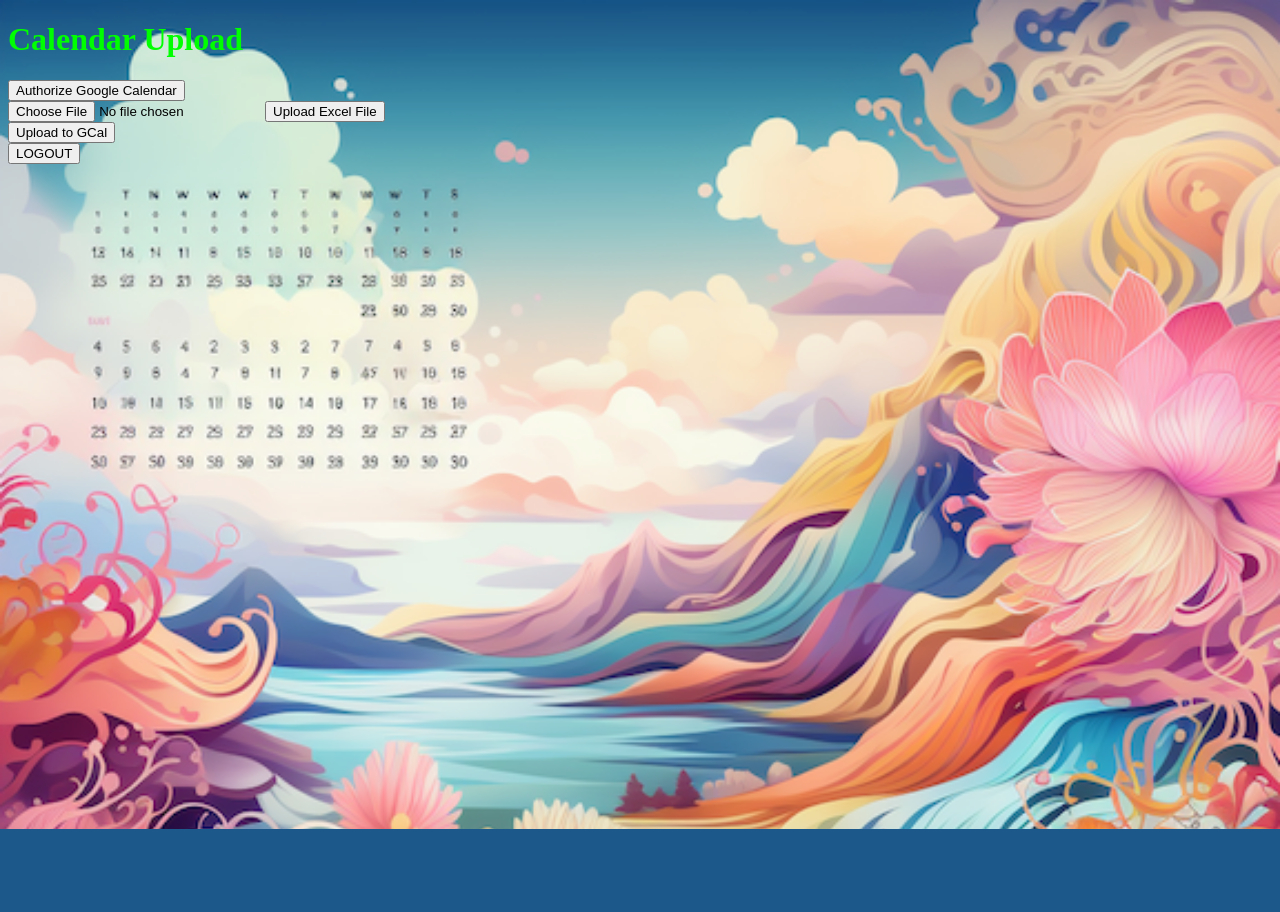
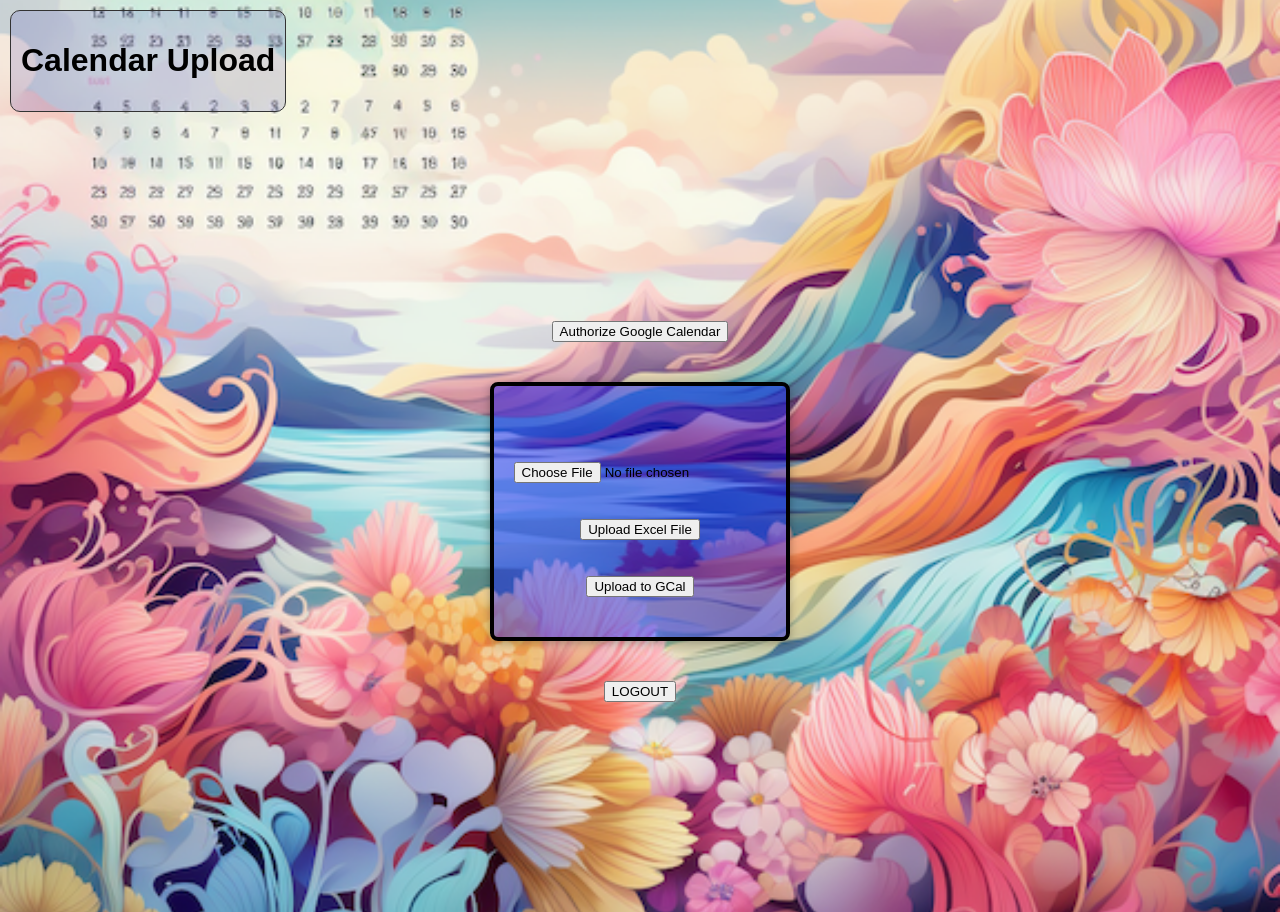
Before and after one commit to garymdmd/pyWeb2, a Flask app: page /upload in a window 1280 px wide. Before the commit the page ends 829 px from the top, so only its background shows below. Run offline with Flask 3, Linux system fonts and the light colour scheme; the visitor is signed in with stand-in values (Sample User, id 1); parts of the project's set-up code (start-up, migrations or seed data) failed here and were passed over.

Commit message:
motly css boxes

```diff
--- a/main.py
+++ b/main.py
@@ -225,7 +225,7 @@ def oauth2callback():
         'client_secret': flow.credentials.client_secret,
         'scopes': flow.credentials.scopes
     }
-
+    flash('User authorized.', 'success')
     return redirect(url_for('upload_calendar'))
 
 
--- /dev/null
+++ b/static/css/form.css
@@ -0,0 +1,70 @@
+body {
+    padding: 10px;
+}
+
+* {
+    box-sizing: border-box;
+}
+
+/* For upload.html */
+.upload-body {
+    background-image: url('../images/upload_bkg.png');
+    background-size: cover;
+    background-position: center center;
+    background-repeat: no-repeat;
+}
+.header-box {
+    border: 1px solid #333; /* Replace with your desired border color and width */
+    padding: 10px; /* Add some padding inside the box */
+    border-radius: 10px; /* Rounded corners for the form box */
+    text-align: center; /* Center the text inside the box */
+    width: max-content; /* Adjust the width as needed */
+    background-color: rgba(41, 41, 180, 0.15);
+    justify-content: left;
+}
+
+
+html, body {
+    margin: 0;
+    height: 100%;
+    font-family: Arial, sans-serif;
+}
+
+.centered-container {
+    display: flex;
+    flex-direction: column;
+    align-items: center;
+    justify-content: center;
+    height: 100vh;
+}
+
+.centered-container > * {
+    margin: 10px 0; /* This applies 10px of margin to the top and bottom of each element */
+}
+
+.centered-form {
+    width: 100%;
+    padding: 20px;
+    display: flex;
+    justify-content: center; /* Center horizontally */
+    width: 100%;
+}
+
+.centered-form form {
+    display: flex;
+    flex-direction: column;
+    align-items: center;
+}
+.form-box {
+    /*background: blue; /* Background color for the form */
+    padding: 40px; /* Padding inside the form box */
+    border-radius: 8px; /* Rounded corners for the form box */
+    box-shadow: 0 2px 10px rgba(0, 0, 0, 0.3); /* Shadow for a 3D effect */
+    width: 50%; /* Width of the form box */
+    max-width: 300px; /* Maximum width of the form box */
+    border: 4px solid black; /* Adds a black border around the form box */
+    margin: auto; /* Auto margins for horizontal centering */
+    background-color: rgba(0, 0, 255, 0.4);
+
+
+}
--- a/static/css/main.css
+++ b/static/css/main.css
@@ -1,9 +1,19 @@
+body {
+    padding: 10px;
+}
+
 /* For index.html */
 .index-body {
     background-image: url('../images/clouds_france_vines.png');
     background-size: cover;
     background-position: center center;
     background-repeat: no-repeat;
+}
+/* For admin.html */
+.admin-body {
+    background: linear-gradient(to right, #ff7e5f, #feb47b);
+    height: 100%;
+    margin: 0;
 }
 .index-body h1 {
     color: white;
@@ -72,16 +82,18 @@
     justify-content: center; /* Center horizontally */
     align-items: center; /* Center vertically */
     height: 100vh; /* Full viewport height */
+    flex-direction: column;
+    align-items: center;
+    width: 100%;
 }
 
 .form-box {
-    /*background: blue; /* Background color for the form */
     padding: 40px; /* Padding inside the form box */
     border-radius: 8px; /* Rounded corners for the form box */
     box-shadow: 0 2px 10px rgba(0, 0, 0, 0.3); /* Shadow for a 3D effect */
-    width: 40%; /* Width of the form box */
-    max-width: 300px; /* Maximum width of the form box */
-    border: 2px solid black; /* Adds a black border around the form box */
+    width: 50%; /* Width of the form box */
+    max-width: 500px; /* Maximum width of the form box */
+    border: 4px solid black; /* Adds a black border around the form box */
     margin: auto; /* Auto margins for horizontal centering */
 
 }
@@ -89,6 +101,7 @@
 /* This will ensure that the form itself doesn't inherit the white-text color if not desired */
 .centered-form form {
     color: initial; /* Reset color to default */
+    margin: 10px 0; /* Space out the forms */
 }
 /* Specific width for a smaller form */
 .form-box.small-form {
@@ -122,8 +135,8 @@
 /* Positioning the logo container in the upper left corner */
 .logo-container {
     position: absolute; /* Positioning relative to the nearest positioned ancestor */
-    top: 20px; /* Spacing from the top */
-    left: 20px; /* Spacing from the left */
+    top: 60px; /* Spacing from the top */
+    left: 60px; /* Spacing from the left */
     border: 2px solid black; /* Black border around the text box */
     padding: 10px; /* Spacing inside the box */
     background-color: rgba(255, 255, 255, 0.5); /* Semi-transparent white background */
@@ -145,3 +158,29 @@
     font-size: 20px; /* Size of the business name text */
     font-weight: bold; /* Optional: make the business name bold */
 }
+
+.centered-container {
+    display: flex;
+    flex-direction: column;
+    align-items: center;
+    padding: 10px; /* Spacing inside the box */
+    justify-content: center;
+    height: 100vh;
+    border: 4px solid black; /* Adds a black border around the box */
+    max-width: 500px; /* Maximum width of the form box */
+}
+
+.centered-container > * {
+    margin: 10px 0; /* This applies 10px of margin to the top and bottom of each element */
+}
+
+/* Style for individual buttons */
+.centered-container > button {
+    margin: 10px 0; /* Add space between the buttons and the form */
+}
+
+/* If you have specific styles for inputs and buttons within the form, you can add them here */
+.centered-form input[type="file"],
+.centered-form input[type="submit"] {
+    margin: 5px 0; /* Space between form inputs */
+}
--- a/templates/index.html
+++ b/templates/index.html
@@ -9,13 +9,16 @@
 <body class="index-body">
 
 <h1>Welcome to the Calendar Sync Application</h1>
-
+<!--<div class="centered-container"> -->
+<div class=" form-box ">
     <a href="{{ url_for('upload_calendar') }}"><button>Go to Calendar Upload</button></a>
+        <br><br>
         {% if current_user.is_admin %}
             <form action="{{ url_for('admin_page') }}" method="GET">
                 <button type="submit">Admin Dashboard</button>
             </form>
         {% endif %}
 
+</div>
 </body>
 </html>
--- a/templates/upload.html
+++ b/templates/upload.html
@@ -3,28 +3,38 @@
 <head>
     <meta charset="UTF-8">
     <title>Upload Calendar</title>
-    <link rel="stylesheet" href="{{ url_for('static', filename='css/main.css') }}">
+    <link rel="stylesheet" href="{{ url_for('static', filename='css/form.css') }}">
 </head>
 
 
 <body class="upload-body">
+    <div class="header-box">
+    <h1>Calendar Upload</h1>
+    </div>
 
-    <h1>Calendar Upload</h1>
         <!-- Debug: Display the URL generated by url_for -->
-
+    <div class="centered-container">
        <button id="auth_button" onclick="window.location.href='{{ url_for('authorize') }}'">Authorize Google Calendar</button>
+        <div class="centered-form">
+            <div class="form-box small-form button-group-form">
                 <form action="{{ url_for('upload_calendar') }}" method="post" enctype="multipart/form-data">
+                    <br><br>
                     <input type="file" name="excel_file">
+                    <br><br>
                     <input type="submit" value="Upload Excel File">
+                    <br><br>
                 </form>
                 <!-- Add this button to your upload.html after the file upload form -->
                 <form action="{{ url_for('upload_gcal') }}" method="post">
                 <input type="submit" value="Upload to GCal" id="upload_gcal" />
                 </form>
+            </div>
+        </div>
         <!-- Add this button for logout and clsoe session -->
         <button id="logout_button" onclick="window.location.href='{{ url_for('logout') }}'">LOGOUT</button>
 
 
 
+
 </body>
 </html>
```
Also changed, not shown: templates/admin.html (+10 -3 lines). Lines whose indentation alone changed are shown as unchanged.
